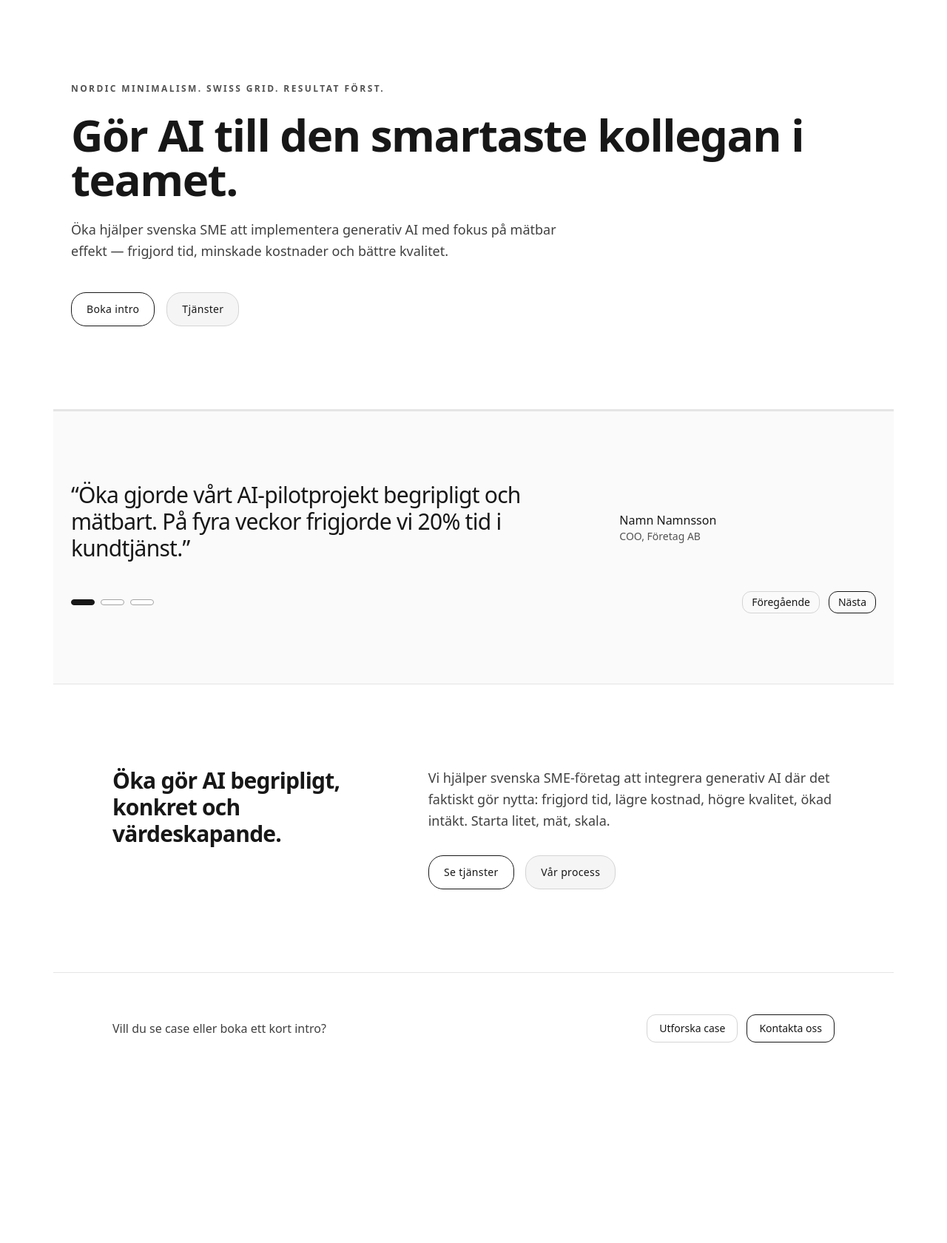
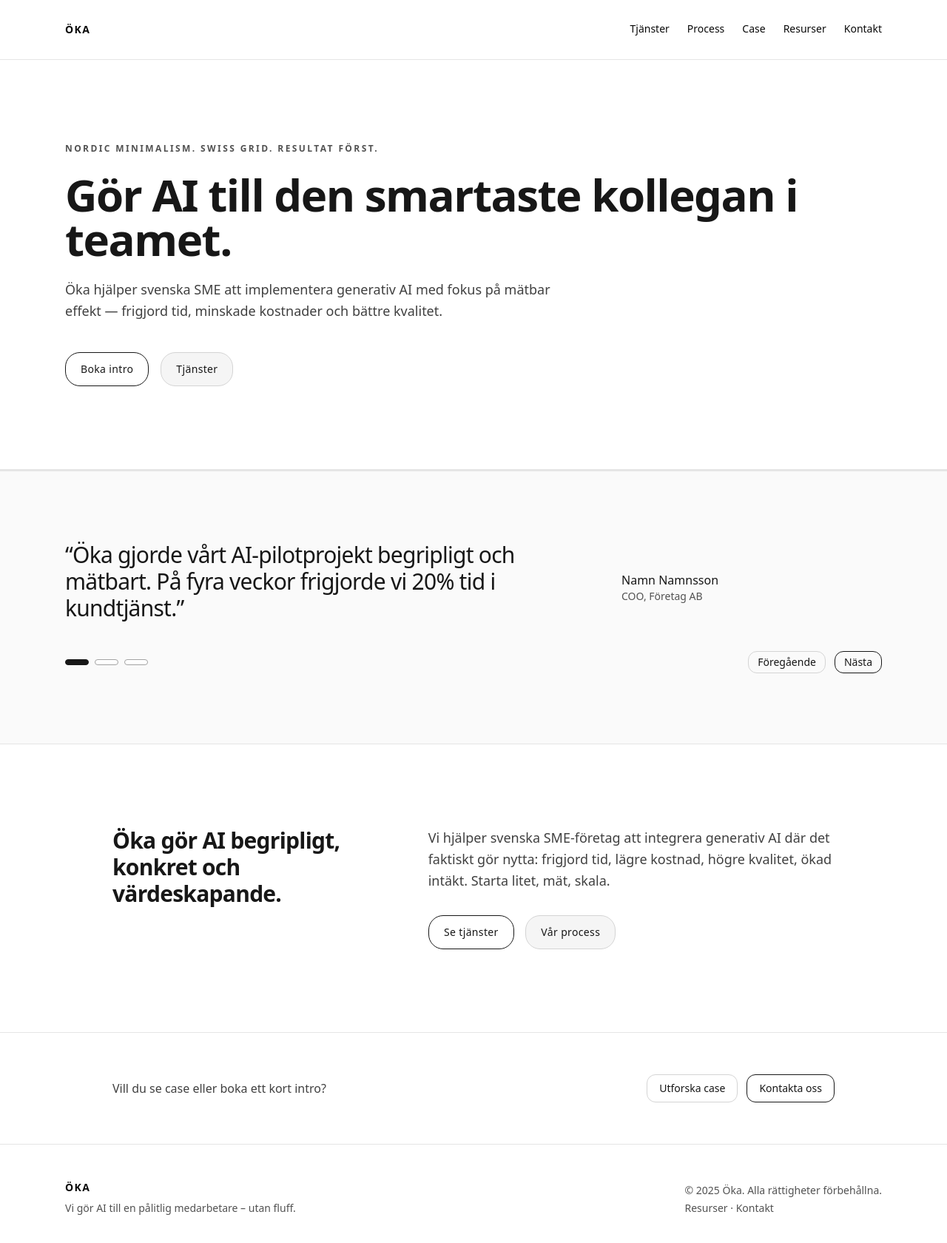
Before and after one commit to soy-oka/oka-online, a Next.js app: page / in a window 1280 px wide. Shown: the top 1680 px of the page at 74% size. Before the commit the page ends 1465 px from the top, so only its background shows below. Built offline with nearby package versions, Linux system fonts and the light colour scheme.

Commit message:
Update layout.tsx
läs högst upp

```diff
--- a/app/layout.tsx
+++ b/app/layout.tsx
@@ -1,24 +1,24 @@
-import type { Metadata } from 'next';
-import './globals.css';
+// app/layout.tsx
+// Ersätt om du vill ha nav + footer globalt. Annars importera SiteNav/Footer i page.tsx.
+// Denna layout utgår från Next.js App Router + Tailwind.
+import type { Metadata } from "next";
+import "./globals.css";
+import { SiteNav } from "@/components/SiteNav";
+import { Footer } from "@/components/Footer";
 
 export const metadata: Metadata = {
-  title: 'ÖKA — Swiss Web',
-  description: 'ÖKA: AI som din mest pålitliga och effektiva medarbetare.',
+  title: "Öka – AI som skapar effekt",
+  description:
+    "Svensk AI-partner för SME. Discovery → Pilot → Scale. Fokus på tid, kostnad, kvalitet och intäkt.",
 };
 
 export default function RootLayout({ children }: { children: React.ReactNode }) {
   return (
     <html lang="sv">
-      <body className="min-h-screen bg-white text-ink">
-        <a
-          href="#content"
-          className="sr-only focus:not-sr-only focus:fixed focus:top-2 focus:left-2 focus:z-50 bg-black text-white px-3 py-2 rounded"
-        >
-          Hoppa till innehåll
-        </a>
-        <div className="mx-auto max-w-[1200px] px-4 sm:px-6 lg:px-8">
-          {children}
-        </div>
+      <body className="antialiased">
+        <SiteNav />
+        {children}
+        <Footer />
       </body>
     </html>
   );
```
